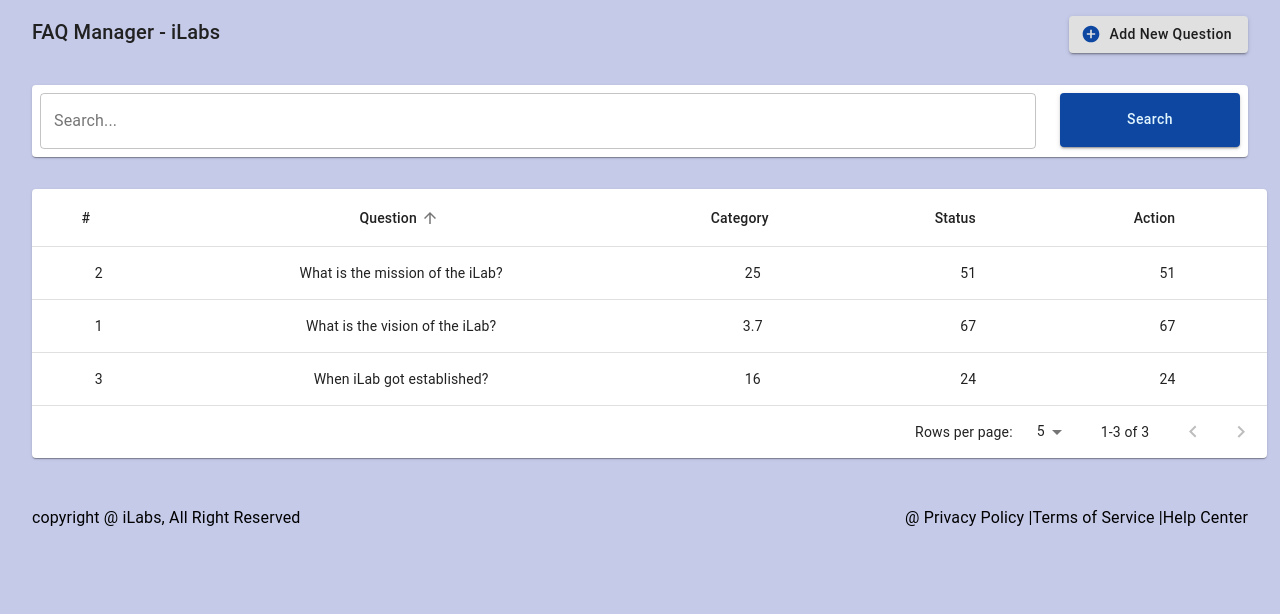
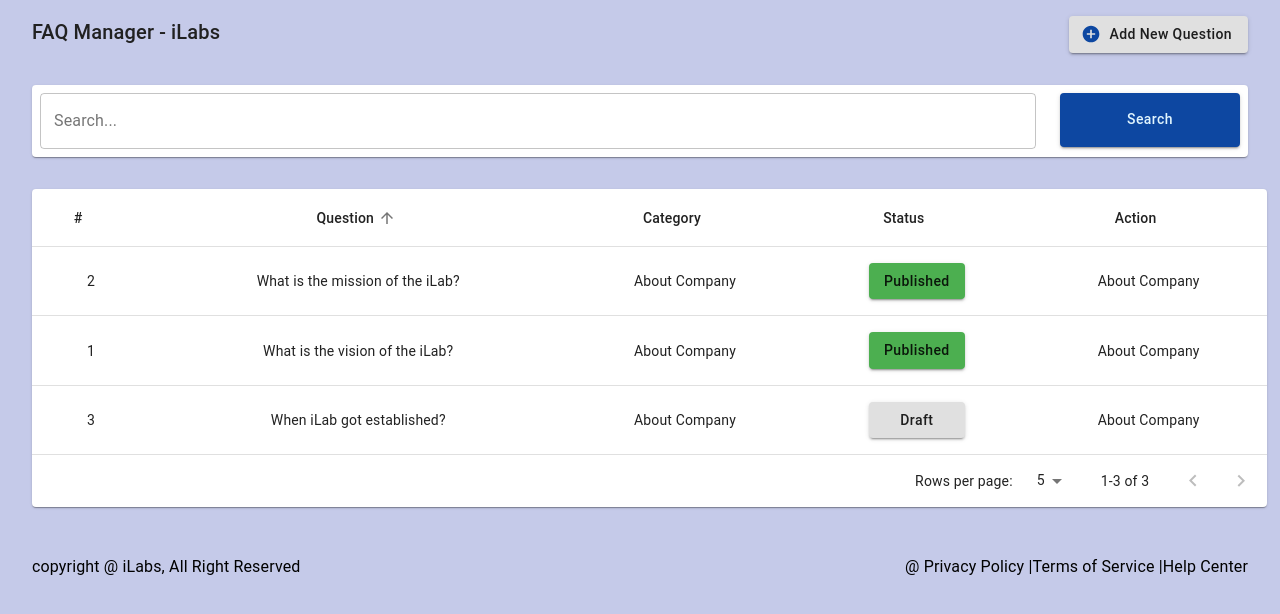
Before and after one commit to LuminiNanayakkara/FAQ-manager---iLabs, a React (Create React App) app: page / in a window 1280 px wide. Shown: the top 614 px of the page. Built offline with nearby package versions, Linux system fonts and the light colour scheme.

Commit message:
status button completed

```diff
--- a/src/components/reusable/Table.js
+++ b/src/components/reusable/Table.js
@@ -10,6 +10,7 @@
 import TableSortLabel from "@material-ui/core/TableSortLabel";
 import Paper from "@material-ui/core/Paper";
 import CustomTableHead from "./CustomTableHead";
+import Button from "@material-ui/core/Button";
 
 const useStyles = makeStyles((theme) => ({
   root: {
@@ -34,16 +35,37 @@
     top: 20,
     width: 1,
   },
+  statusButton: {
+    textTransform: "none",
+    width: "6rem",
+  },
+  publishButton: {
+    textTransform: "none",
+    width: "6rem",
+    backgroundColor: "#4CAF50",
+  },
 }));
 
-function createData(name, calories, fat, carbs, protein) {
-  return { name, calories, fat, carbs, protein };
+function createData(name, calories, fat, status, protein) {
+  return { name, calories, fat, status, protein };
 }
 
 const rows = [
-  createData("1", "What is the vision of the iLab?", 3.7, 67, 4.3),
-  createData("2", "What is the mission of the iLab?", 25.0, 51, 4.9),
-  createData("3", "When iLab got established?", 16.0, 24, 6.0),
+  createData(
+    "1",
+    "What is the vision of the iLab?",
+    "About Company",
+    "Published",
+    4.3
+  ),
+  createData(
+    "2",
+    "What is the mission of the iLab?",
+    "About Company",
+    "Published",
+    4.9
+  ),
+  createData("3", "When iLab got established?", "About Company", "Draft", 6.0),
 ];
 
 function descendingComparator(a, b, orderBy) {
@@ -122,8 +144,19 @@
                       </TableCell>
                       <TableCell align="center">{row.calories}</TableCell>
                       <TableCell align="center">{row.fat}</TableCell>
-                      <TableCell align="center">{row.carbs}</TableCell>
-                      <TableCell align="center">{row.carbs}</TableCell>
+                      <TableCell align="center">
+                        <Button
+                          variant="contained"
+                          className={
+                            row.status === "Published"
+                              ? classes.publishButton
+                              : classes.statusButton
+                          }
+                        >
+                          {row.status}
+                        </Button>
+                      </TableCell>
+                      <TableCell align="center">{row.fat}</TableCell>
                     </TableRow>
                   );
                 })}
```
